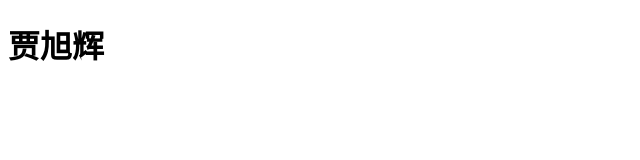
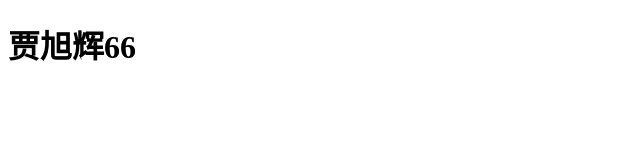
Before and after one commit to Jiaxuhui66/Jiaxuhui66.github.io, a plain HTML site: page index.html in a window 1280 px wide. Shown: the full height of the page, 0-640 px from the left. Drawn offline with Linux system fonts and the light colour scheme.

Commit message:
index.html

```diff
--- a/index.html
+++ b/index.html
@@ -5,6 +5,6 @@
     <title>title</title>
 </head>
 <body>
-    <h1>贾旭辉</h1>
+    <h1>贾旭辉66</h1>
 </body>
 </html>
```
